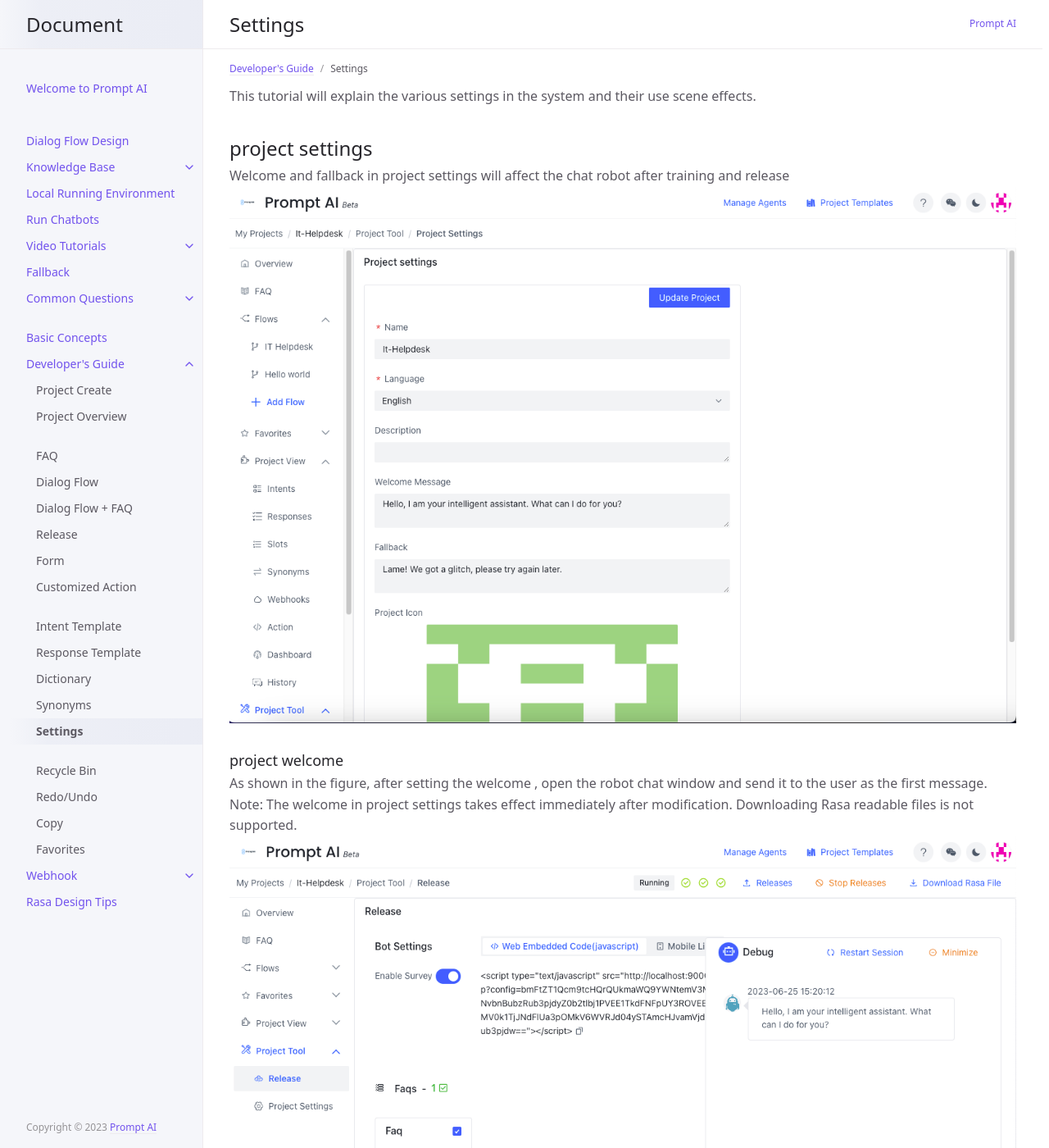
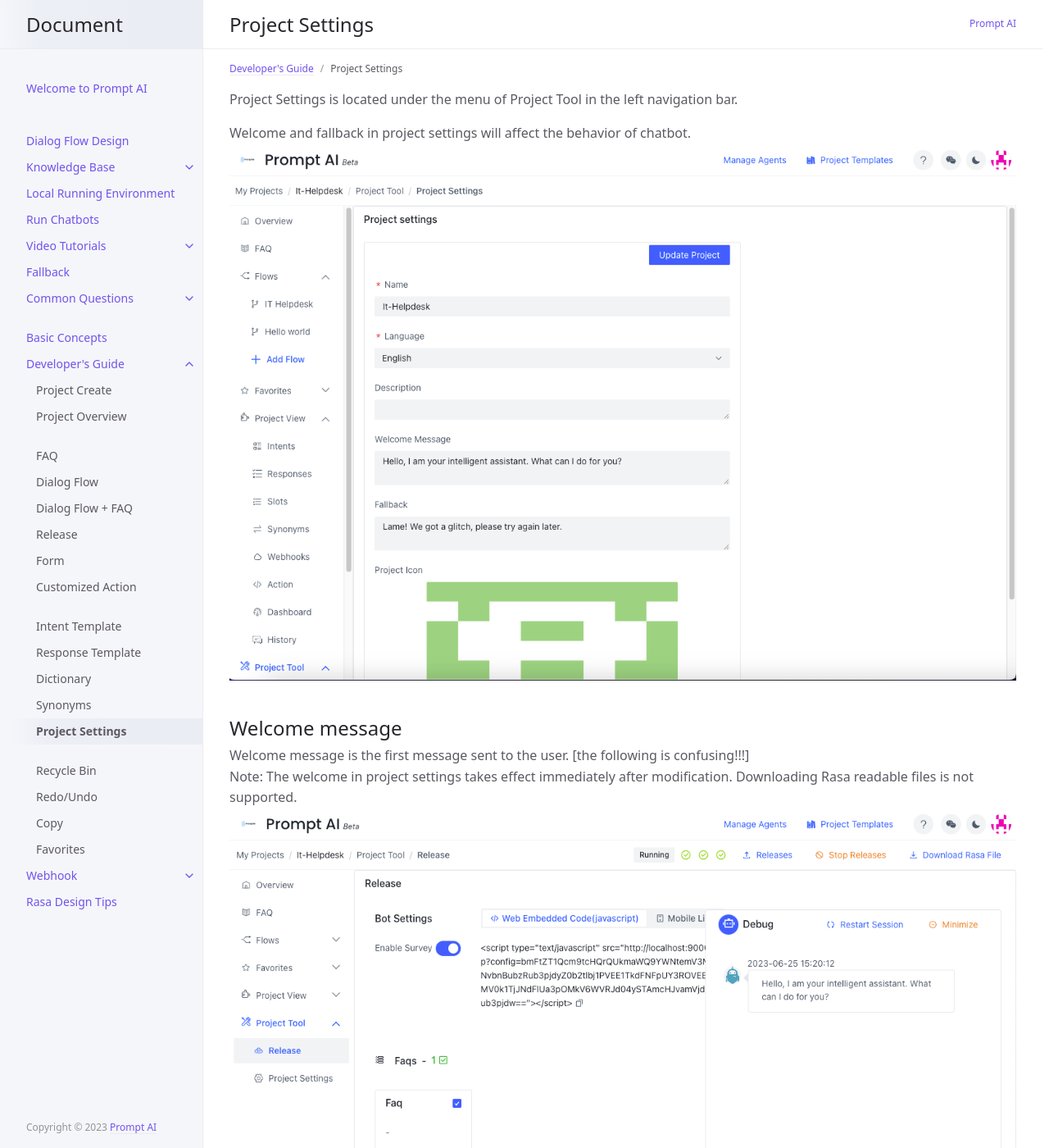
Before and after one commit to PromptAI/promptdialog, a Jekyll site: the page built from docs/tutorial/settings.md, in a window 1280 px wide and 1400 px high. Shown: the whole window at 82% size. Built offline with Jekyll 4.4.1, drawn with Linux system fonts in a browser that asks for light colours; some of the changed text lies outside the part shown.

Commit message:
Update settings.md

```diff
--- a/docs/tutorial/settings.md
+++ b/docs/tutorial/settings.md
@@ -1,34 +1,28 @@
 ---
 layout: en
-title: Settings
+title: Project Settings
 parent: Developer's Guide
 nav_order: 13
 spliter: true
 ---
+Project Settings is located under the menu of Project Tool in the left navigation bar.
 
-# Settings
-{: .no_toc .header }
-
-This tutorial will explain the various settings in the system and their use scene effects.
-
-## project settings
-
-Welcome and fallback in project settings will affect the chat robot after training and release
+Welcome and fallback in project settings will affect the behavior of chatbot.
 ![01-setting-project](/assets/images/tutorial/setting/01-setting.png)
 
-### project welcome
+## Welcome message
 
-As shown in the figure, after setting the welcome , open the robot chat window and send it to the user as the first message.
+Welcome message is the first message sent to the user.  [the following is confusing!!!]
 <br/>Note: The welcome in project settings takes effect immediately after modification. Downloading Rasa readable files is not supported.
 ![02-setting-project-welcome](/assets/images/tutorial/setting/02-setting.png)
 
-### project fallback
+## Fallback handling
 
-As shown in the figure, when the chat robot cannot recognize the user's intention, it will send the Fallback set by the project to the user as a message.
+When the chatbot cannot recognize a user's intent, it will send the Fallback set by the project to the user as a message. [the following is confusing!!!]
 <br/>Note: The fallback in project settings takes effect immediately after modification. Downloading Rasa readable files is not supported.
 ![03-setting-project-fallback](/assets/images/tutorial/setting/03-setting.png)
 
-## Flow Graph Settings
+## Disply flows in the first message
 
 When editing a dialog flow diagram, you can set whether to present branch prompts and subordinates as options
 
```
